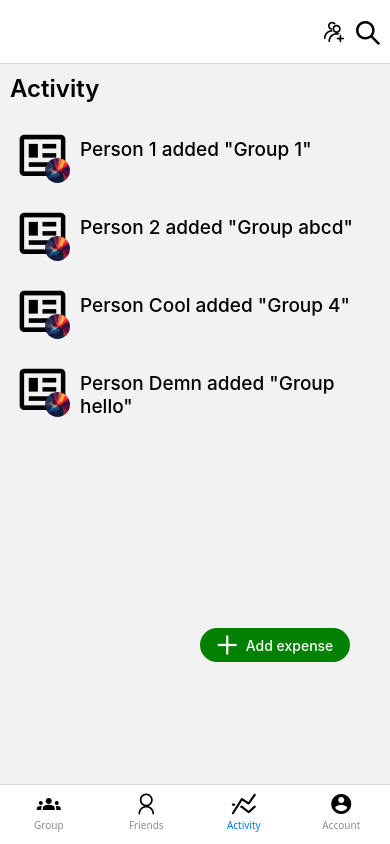
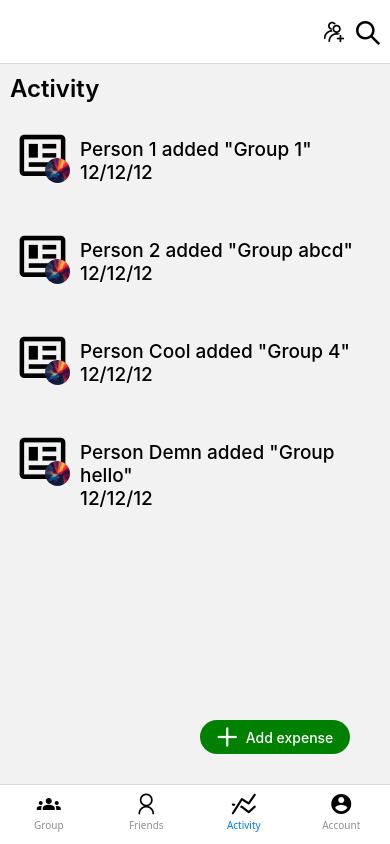
Before and after one commit to ShadowGuy01234/splitwise-app-clone, a React Native app: screen /Activity in a window 390 px wide. Built offline with nearby package versions, Linux system fonts and the light colour scheme.

Commit message:
added dates on ActivityScreen

```diff
--- a/components/ActivityScreenCard.jsx
+++ b/components/ActivityScreenCard.jsx
@@ -32,9 +32,10 @@ export default function ActivityScreenCard({person, group}) {
                 justifyContent: "center",
                 fontSize: 19,
                 fontWeight: 500,
-                top: -20
+                top: -20,
             }}>
-                Person {person} added "Group {group}"
+                Person {person} added "Group {group}" {"\n"}
+            <Text>12/12/12</Text>
             </Text>
         </View>
         </View>
```
